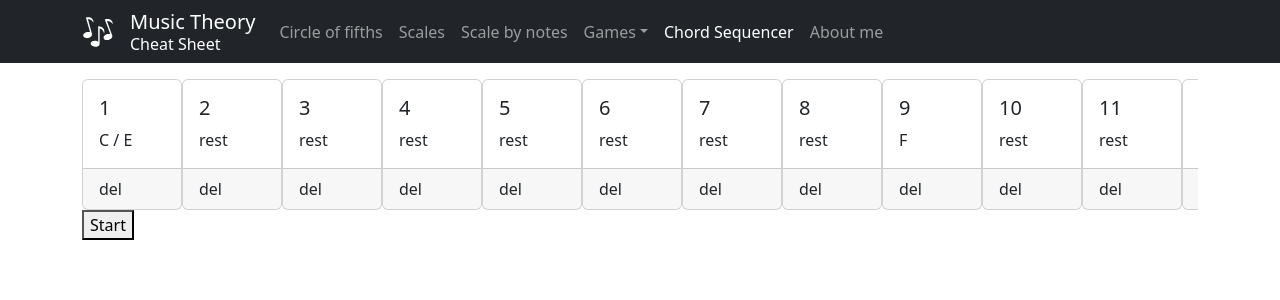
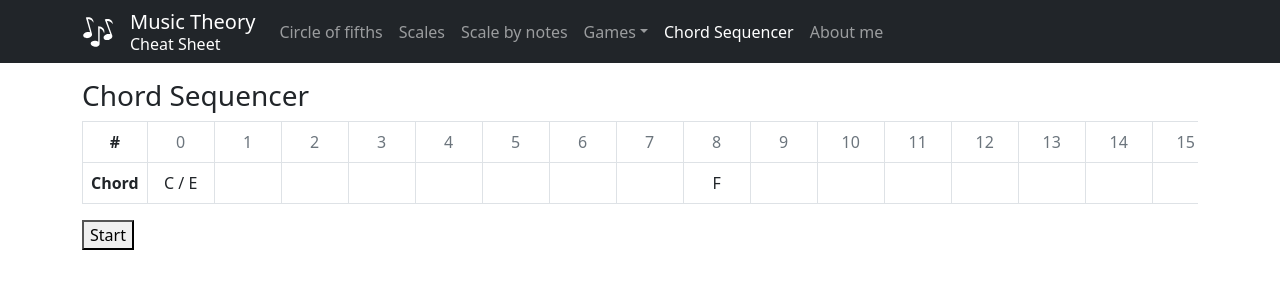
Before and after one commit to cantti/music-theory-cheat-sheet, a React (Vite) app: page /chord-sequencer in a window 1280 px wide. Shown: the top 300 px of the page. Built offline with nearby package versions, Linux system fonts and the light colour scheme; no server answers.

Commit message:
improvements

```diff
--- /dev/null
+++ b/src/audio/startTone.ts
@@ -0,0 +1,9 @@
+import * as Tone from 'tone';
+
+const started = false;
+
+export async function startTone() {
+    if (!started) {
+        await Tone.start();
+    }
+}
--- a/src/components/ChordSequencer.tsx
+++ b/src/components/ChordSequencer.tsx
@@ -1,8 +1,10 @@
-import { Card, CardGroup } from 'react-bootstrap';
+import { Card } from 'react-bootstrap';
 import { pianoSynth } from '../audio/pianoSynth';
 import { Chord } from '../theory-utils/chord';
 import { Note } from '../theory-utils/note';
 import * as Tone from 'tone';
+import { startTone } from '../audio/startTone';
+import Table from 'react-bootstrap/Table';
 
 let beat = 0;
 
@@ -63,23 +65,33 @@ export function ChordSequencer() {
 
     return (
         <div>
-            <div style={{ overflowX: 'scroll', display: 'flex' }}>
-                {grid.map((gridEvent, index) => (
-                    <Card style={{ minWidth: '100px' }}>
-                        <Card.Body>
-                            <Card.Title>{index + 1}</Card.Title>
-                            <Card.Text>
-                                {gridEvent?.chord.format('short') ?? 'rest'}
-                            </Card.Text>
-                        </Card.Body>
-                        <Card.Footer>del</Card.Footer>
-                    </Card>
-                ))}
-            </div>
+            <h3>Chord Sequencer</h3>
+            <Table bordered responsive>
+                <tbody>
+                    <tr>
+                        <td className="text-center fw-bold">#</td>
+                        {grid.map((gridEvent, index) => (
+                            <td className="text-nowrap text-center text-muted">
+                                {index}
+                            </td>
+                        ))}
+                    </tr>
+                    <tr>
+                        <td className="text-center fw-bold">Chord</td>
+                        {grid.map((gridEvent, index) => (
+                            <td className="text-nowrap text-center">
+                                <div style={{ width: '50px' }}>
+                                    {gridEvent?.chord.format('short') ?? ''}
+                                </div>
+                            </td>
+                        ))}
+                    </tr>
+                </tbody>
+            </Table>
             <button
-                onClick={() => {
+                onClick={async () => {
+                    await startTone();
                     Tone.Transport.scheduleRepeat(repeat, '8n');
-                    Tone.start();
                     Tone.Transport.start();
                 }}
             >
--- a/src/components/Piano.tsx
+++ b/src/components/Piano.tsx
@@ -45,7 +45,7 @@ function Piano({
         return highlightedNotes.map((x) => x.index).includes(note.index);
     }
 
-    function playNote(note: Note) {
+    async function playNote(note: Note) {
         if (playSounds) {
             pianoSynth.triggerAttack(note.format(true));
         }
@@ -60,9 +60,7 @@ function Piano({
             <motion.div
                 whileTap={{ scale: 0.95 }}
                 className={
-                    props.note.accidental
-                        ? styles.blackKey
-                        : styles.whiteKey
+                    props.note.accidental ? styles.blackKey : styles.whiteKey
                 }
                 role="button"
                 onClick={() => {
--- a/src/components/ScaleInfo.tsx
+++ b/src/components/ScaleInfo.tsx
@@ -8,6 +8,7 @@ import { Chord } from '../theory-utils/chord';
 import { Note } from '../theory-utils/note';
 import { Scale } from '../theory-utils/scale/Scale';
 import Piano from './Piano';
+import { startTone } from '../audio/startTone';
 
 interface NotesInScaleProps {
     scale: Scale;
@@ -16,7 +17,7 @@ export function ScaleInfo(props: NotesInScaleProps) {
     const [playingNote, setPlayingNote] = useState<Note | null>(null);
 
     async function playScale() {
-        await Tone.start();
+        await startTone();
         new Tone.Part(
             (time, value) => {
                 pianoSynth.triggerAttackRelease(value.note, 0.2, time);
@@ -65,9 +66,7 @@ export function ScaleInfo(props: NotesInScaleProps) {
                 />
             </div>
             {props.scale.notes.some((x) =>
-                new Array<Accidental>('##', 'bb').includes(
-                    x.accidental
-                )
+                new Array<Accidental>('##', 'bb').includes(x.accidental)
             ) && (
                 <Alert variant="danger">
                     This is theoretical key because its key signature have at
```
